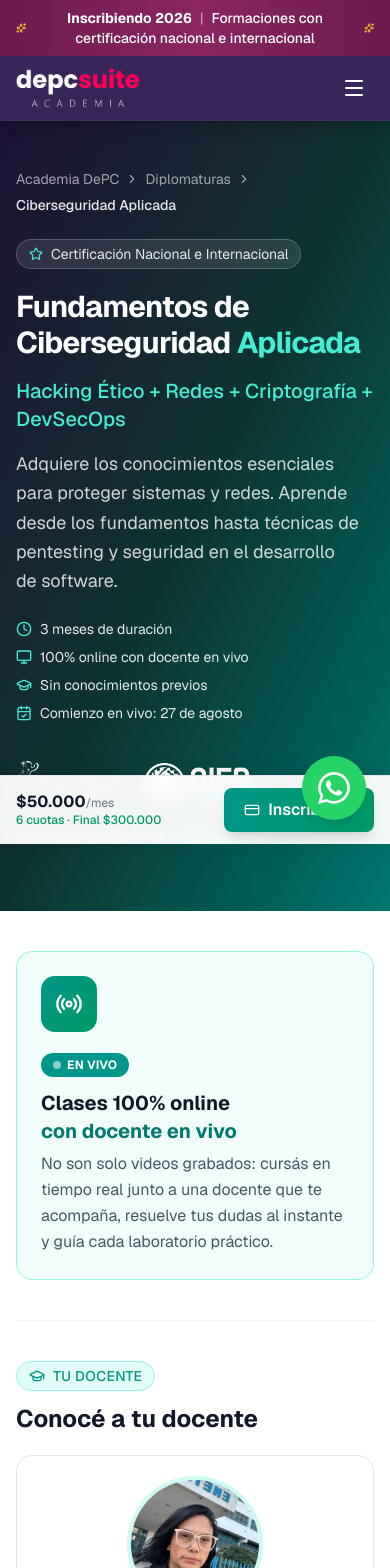
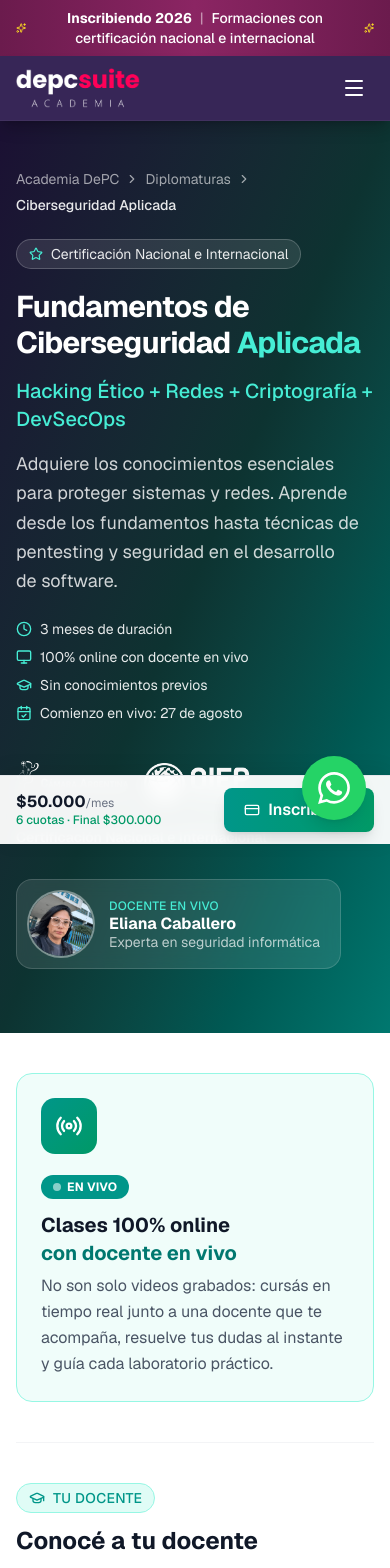
Before and after one commit to avatardepcsuite/academia.depcsuite.com, a Next.js app: page /diplomaturas/ciberseguridad-aplicada in a window 390 px wide. Shown: the top 1568 px of the page. Built offline with nearby package versions, Linux system fonts and the light colour scheme.

Commit message:
feat: add docente info to ciberseguridad-aplicada diplomatura layout

```diff
--- a/app/diplomaturas/ciberseguridad-aplicada/page.tsx
+++ b/app/diplomaturas/ciberseguridad-aplicada/page.tsx
@@ -259,6 +259,11 @@ export default function DiplomaturaCiberseguridadPage() {
             { src: "/images/logo-camara-argentina.png", alt: "Logo Cámara Argentina de Comercio - Certificación Nacional" },
             { src: "/images/logo-oeip.png", alt: "Logo OEIP - Certificación Internacional" },
           ]}
+          heroDocente={{
+            src: "/docentes/eliana-caballero.png",
+            name: "Eliana Caballero",
+            role: "Experta en seguridad informática",
+          }}
           pricing={diplomaturasPricing["ciberseguridad-aplicada"]}
           buttonGradient={buttonGradient}
           previewGradient={themeGradient}
--- a/components/landing/diplomatura-layout.tsx
+++ b/components/landing/diplomatura-layout.tsx
@@ -30,6 +30,8 @@ interface DiplomaturaLayoutProps {
   meta?: HeroMeta[]
   /** Optional certification logos shown in the hero */
   certifications?: { src: string; alt: string }[]
+  /** Optional docente shown in the hero */
+  heroDocente?: { src: string; name: string; role: string }
   /** Hero background gradient classes */
   heroGradient?: string
   /** Accent text color used for the highlighted title + subtitle */
@@ -61,6 +63,7 @@ export function DiplomaturaLayout({
   description,
   meta = [],
   certifications = [],
+  heroDocente,
   heroGradient = "from-[#1b1033] via-[#2D1B4E] to-[#3d2456]",
   accentText = "text-emerald-300",
   pricing,
@@ -152,6 +155,27 @@ export function DiplomaturaLayout({
                 </p>
               </div>
             )}
+
+            {heroDocente && (
+              <div className="mt-8 inline-flex items-center gap-4 rounded-2xl border border-white/15 bg-white/10 p-3 pr-5 backdrop-blur-sm">
+                <div className="relative h-16 w-16 flex-shrink-0 overflow-hidden rounded-full ring-2 ring-white/40">
+                  <Image
+                    src={heroDocente.src}
+                    alt={`${heroDocente.name}, ${heroDocente.role}`}
+                    fill
+                    sizes="64px"
+                    className="object-cover"
+                  />
+                </div>
+                <div className="min-w-0">
+                  <p className={`text-xs font-medium uppercase tracking-wide ${accentText}`}>
+                    Docente en vivo
+                  </p>
+                  <p className="text-base font-bold text-white leading-tight">{heroDocente.name}</p>
+                  <p className="text-sm text-white/70 leading-tight">{heroDocente.role}</p>
+                </div>
+              </div>
+            )}
           </div>
         </div>
       </section>
--- a/components/landing/home-popup.tsx
+++ b/components/landing/home-popup.tsx
@@ -3,7 +3,8 @@
 import { useEffect, useState } from "react"
 import Image from "next/image"
 import { useRouter } from "next/navigation"
-import { Dialog, DialogContent, DialogTitle } from "@/components/ui/dialog"
+import { X } from "lucide-react"
+import { Dialog, DialogContent, DialogClose, DialogTitle } from "@/components/ui/dialog"
 
 export function HomePopup() {
   const [open, setOpen] = useState(false)
@@ -23,17 +24,23 @@ export function HomePopup() {
   return (
     <Dialog open={open} onOpenChange={setOpen}>
       <DialogContent
-        showCloseButton
-        className="max-w-[calc(100%-2rem)] sm:max-w-md border-0 bg-white p-0 overflow-hidden"
+        showCloseButton={false}
+        className="max-w-[calc(100%-2rem)] sm:max-w-md rounded-2xl border-4 border-white bg-white p-2 shadow-2xl overflow-hidden"
       >
         <DialogTitle className="sr-only">
           Diplomatura en Fundamentos de Ciberseguridad Aplicada
         </DialogTitle>
+        <DialogClose
+          className="absolute right-3 top-3 z-10 inline-flex h-9 w-9 items-center justify-center rounded-full bg-white text-gray-700 shadow-md ring-1 ring-gray-200 transition-colors hover:bg-gray-100 focus:outline-none focus-visible:ring-2 focus-visible:ring-teal-500"
+        >
+          <X className="h-5 w-5" />
+          <span className="sr-only">Cerrar</span>
+        </DialogClose>
         <button
           type="button"
           onClick={handleClick}
           aria-label="Ver Diplomatura en Fundamentos de Ciberseguridad Aplicada"
-          className="block w-full cursor-pointer focus:outline-none focus-visible:ring-4 focus-visible:ring-teal-500/40"
+          className="block w-full cursor-pointer overflow-hidden rounded-xl focus:outline-none focus-visible:ring-4 focus-visible:ring-teal-500/40"
         >
           <Image
             src="/images/popup-diplomatura-ciberseguridad.png"
```
Also changed, not shown: hero.png (deleted).
